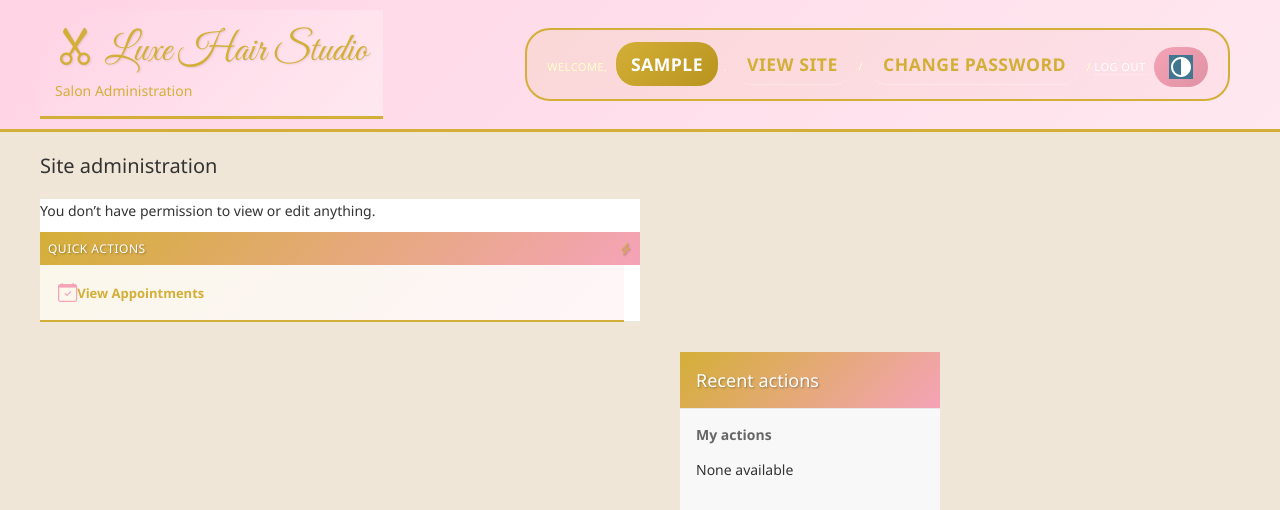
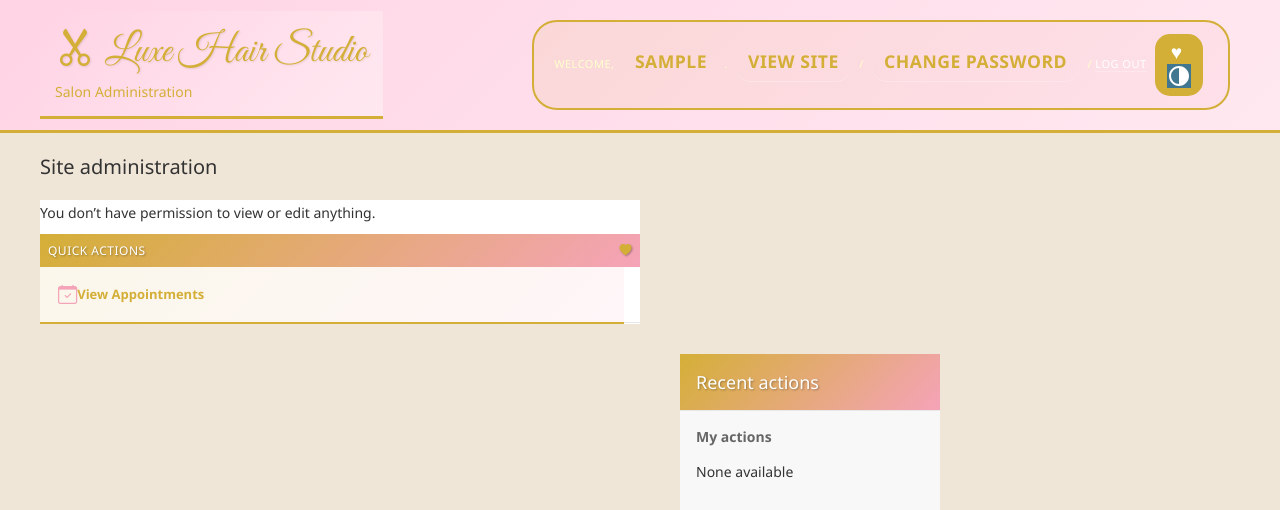
Before and after one commit to RBDevMaker/Appointment, a Django app: page /admin/ in a window 1280 px wide. Shown: the top 510 px of the page. Run offline with Django 5.2, Linux system fonts and the light colour scheme; the visitor is signed in with stand-in values (Sample User, id 1); data comes from the database, SQL or seed files in the repository; data that the repository does not hold is empty.

Commit message:
Change theme toggle to gold heart, make it more readable and consistent

```diff
--- a/templates/admin/base_site.html
+++ b/templates/admin/base_site.html
@@ -110,26 +110,46 @@
     }
 
     #user-tools strong {
+        background: transparent !important;
+        color: var(--rose-gold) !important;
+        border-radius: 15px !important;
+        padding: 8px 12px !important;
+    }
+
+    #user-tools strong:hover {
         background: linear-gradient(135deg, var(--rose-gold) 0%, #b8941f 100%) !important;
         color: white !important;
-        border-radius: 20px !important;
-        padding: 10px 15px !important;
+        transform: translateY(-2px) !important;
+        box-shadow: 0 4px 12px rgba(212, 175, 55, 0.4) !important;
     }
 
-    /* Style the theme toggle */
-    .theme-toggle {
-        background: linear-gradient(135deg, var(--primary-pink) 0%, #e091a3 100%) !important;
+    /* Style the theme toggle button */
+    .theme-toggle,
+    button[data-theme-toggle] {
+        background: var(--rose-gold) !important;
         color: white !important;
         border: none !important;
-        padding: 8px 15px !important;
-        border-radius: 20px !important;
+        padding: 8px 12px !important;
+        border-radius: 15px !important;
         font-weight: 600 !important;
+        font-size: 1.1rem !important;
         transition: all 0.3s ease !important;
+        margin: 0 5px !important;
     }
 
-    .theme-toggle:hover {
+    .theme-toggle:hover,
+    button[data-theme-toggle]:hover {
+        background: linear-gradient(135deg, var(--rose-gold) 0%, #b8941f 100%) !important;
         transform: translateY(-2px) !important;
-        box-shadow: 0 4px 12px rgba(245, 163, 184, 0.4) !important;
+        box-shadow: 0 4px 12px rgba(212, 175, 55, 0.4) !important;
+    }
+
+    /* Replace theme toggle icon with heart */
+    .theme-toggle::before,
+    button[data-theme-toggle]::before {
+        content: "♥" !important;
+        margin-right: 5px !important;
+        font-size: 1.2rem !important;
     }
 </style>
 {% endblock %}
--- a/templates/admin/index.html
+++ b/templates/admin/index.html
@@ -10,7 +10,7 @@
         <caption>
             <div style="display: flex; align-items: center; justify-content: space-between;">
                 <span>Quick Actions</span>
-                <i class="bi bi-lightning-charge" style="color: var(--rose-gold);"></i>
+                <i class="bi bi-heart-fill" style="color: var(--rose-gold);"></i>
             </div>
         </caption>
         <tbody>
```
